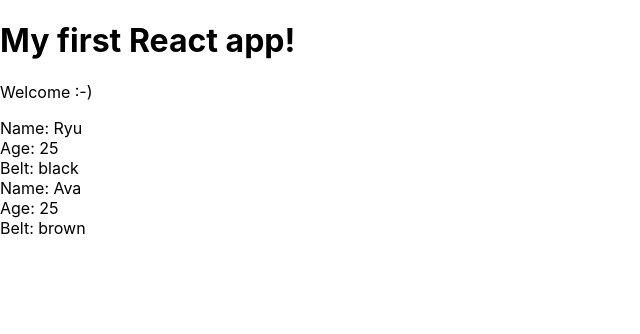
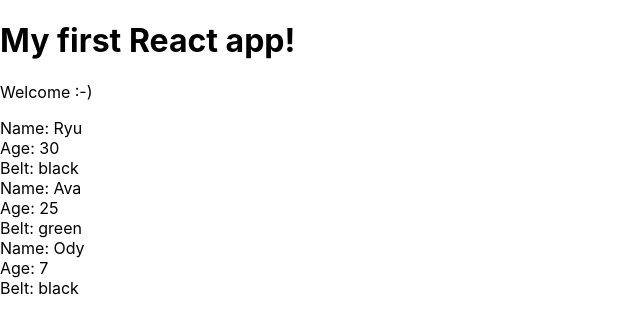
Before and after one commit to avacallery/react-apps, a React (Create React App) app in the folder myapp/: page / in a window 1280 px wide. Shown: the top 334 px of the page, without its empty margins (0-640 px from the left). Built offline with nearby package versions, Linux system fonts and the light colour scheme.

Commit message:
cycle through a list of data

```diff
--- a/myapp/src/App.js
+++ b/myapp/src/App.js
@@ -4,13 +4,19 @@
 //root component that sits at the top of the tree
 //parent component
 class App extends Component {
+  state = {
+    ninjas : [
+      { name: 'Ryu', age: 30, belt: 'black', id: 1 },
+      { name: 'Ava', age: 25, belt: 'green', id: 2 },
+      { name: 'Ody', age: 7, belt: 'black', id: 3 }
+    ]
+  }
   render() {
     return (
       <div className="App">
         <h1>My first React app!</h1>
         <p>Welcome :-)</p>
-        <Ninjas name="Ryu" age="25" belt="black"/>
-        <Ninjas name="Ava" age="25" belt="brown"/>
+        <Ninjas ninjas={this.state.ninjas} />
       </div>
     );
   }
--- a/myapp/src/Ninjas.js
+++ b/myapp/src/Ninjas.js
@@ -3,13 +3,19 @@
 //child component
 class Ninjas extends Component {
     render() {
-        // console.log(this.props)
-        const { name, age, belt } = this.props;
+        const { ninjas } = this.props;
+        const ninjaList = ninjas.map(ninja => {
+            return (
+            <div className="ninja" key={ninja.id}>
+                <div>Name: { ninja.name }</div>
+                <div>Age: { ninja.age }</div>
+                <div>Belt: { ninja.belt }</div>
+            </div>
+            )
+        })
         return(
-            <div className="ninja">
-                <div>Name: { name }</div>
-                <div>Age: { age }</div>
-                <div>Belt: { belt }</div>
+            <div className="ninja-list">
+                { ninjaList }
             </div>
         )
     }
```
Also changed, not shown: 1 other file (tests, documents, lock files or other folders).
